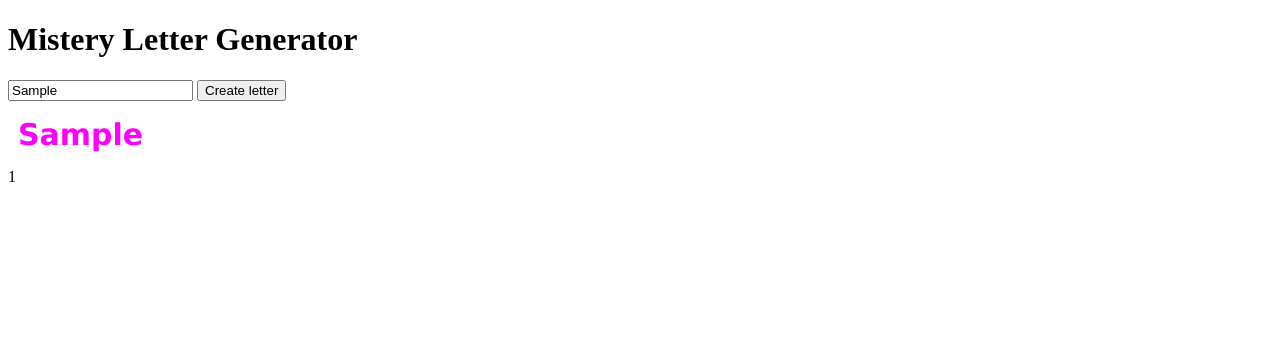
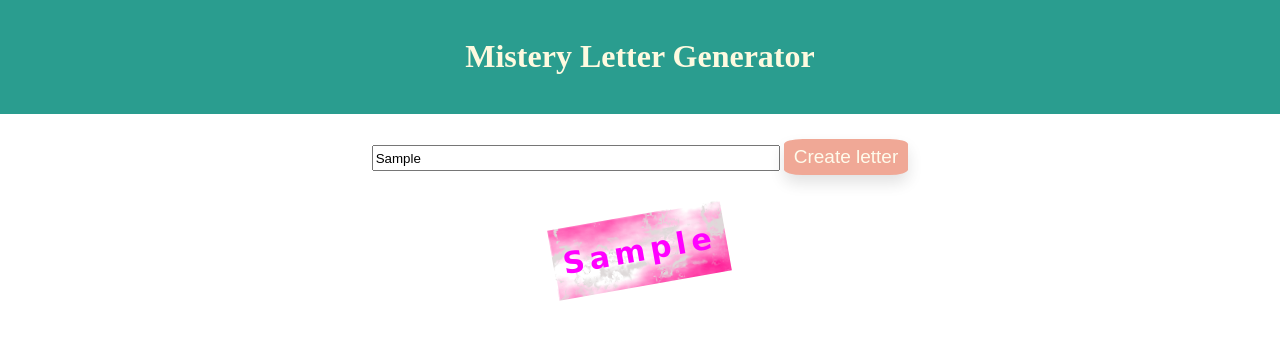
Before and after one commit to RafaelCunhaS/RafaelCunhaS.github.io, a plain HTML site: page project-mistery-letter/index.html in a window 1280 px wide. Both pictures are taken after typing "Sample" into the empty fields and a click on the button "Create letter". Drawn offline with Linux system fonts and the light colour scheme.

Commit message:
atualizaçoes mistery letter

```diff
--- a/project-mistery-letter/index.html
+++ b/project-mistery-letter/index.html
@@ -15,7 +15,7 @@
     <input type="text" id="carta-texto" placeholder="type your letter">
     <button id="criar-carta">Create letter</button>
     <p id="carta-gerada"></p>
-    <p id="carta-contador"></p>
+    <!-- <p id="carta-contador"></p> -->
   </main>
   <script src="script.js"></script>
 </body>
--- a/project-mistery-letter/script.js
+++ b/project-mistery-letter/script.js
@@ -3,9 +3,9 @@ const btnCreate = document.getElementById('criar-carta');
 const letter = document.getElementById('carta-gerada');
 const counter = document.getElementById('carta-contador');
 
-function count(array) {
-  counter.innerText = array.length;
-}
+// function count(array) {
+//   counter.innerText = array.length;
+// }
 function randomClasses(span) {
   const group1 = ['newspaper', 'magazine1', 'magazine2'];
   const group2 = ['medium', 'big', 'reallybig'];
@@ -28,7 +28,7 @@ function letterContent() {
       letterText.innerText = array[i];
       letter.appendChild(letterText);
     }
-    count(array);
+    // count(array);
   }
 }
 
@@ -41,8 +41,10 @@ btnCreate.addEventListener('click', () => {
 });
 
 letter.addEventListener('click', (e) => {
-  while (e.target.classList.length > 0) {
-    const removeClass = e.target.classList.item(0);
-    e.target.classList.remove(removeClass);
-  } randomClasses(e.target);
+  if (e.target.tagName === 'SPAN') {
+    while (e.target.classList.length > 0) {
+      const removeClass = e.target.classList.item(0);
+      e.target.classList.remove(removeClass);
+    } randomClasses(e.target);
+  }
 });
--- a/project-mistery-letter/style.css
+++ b/project-mistery-letter/style.css
@@ -1,3 +1,54 @@
+body {
+  text-align: center;
+  margin: 0;
+}
+
+header {
+  background-color: #2a9d8f;
+  padding: 17px;
+  margin-bottom: 25px;
+  color: #fefae0;
+}
+
+p {
+  letter-spacing: 5px;
+  line-height: 1.7;
+  margin-top: 40px;
+}
+
+#carta-texto {
+  height: 20px;
+  width: 400px;
+}
+
+input::placeholder {
+  text-align: center;
+}
+
+#criar-carta {
+  background-color: #e76f51; /* Green */
+  border: none;
+  color: #fefae0;
+  padding: 7px 10px;
+  text-align: center;
+  text-decoration: none;
+  display: inline-block;
+  font-size: 19px;
+  border-radius: 15%;
+  cursor: pointer;
+  opacity: 0.6;
+  box-shadow: 0 8px 16px 0 rgba(0,0,0,0.2);
+}
+
+#criar-carta:hover {
+  opacity: 0.9;
+}
+
+#criar-carta:active {
+  box-shadow: 0 5px 10px rgba(0,0,0,0.4);
+  transform: translateY(4px)
+}
+
 .newspaper {
   background-color: antiquewhite;
   font-family: Times New Roman, Times, serif;
@@ -34,18 +85,22 @@
   padding: 15px;
 }
 
+span {
+  display: inline-block;
+}
+
 .rotateleft {
-  transform: rotate(-5deg);
+  transform: rotate(-10deg);
 }
 
 .rotateright {
-  transform: rotate(5deg);
+  transform: rotate(10deg);
 }
 
 .skewleft {
-  transform: skewX(10deg);
+  transform: skewX(20deg);
 }
 
 .skewright {
-  transform: skewX(-10deg);
+  transform: skewX(-20deg);
 }
```
Also changed, not shown: Captura de tela de 2021-11-02 21-29-59.png (added), project-mistery-letter/images/pink-pattern.png (added).
